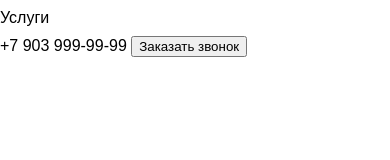
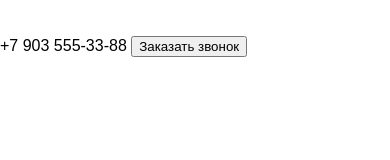
Before and after one commit to den-korotkov/new, a plain HTML site: page index.html in a window 390 px wide. Drawn offline with Linux system fonts and the light colour scheme.

Commit message:
phone number chang

```diff
--- a/index.html
+++ b/index.html
@@ -12,11 +12,11 @@
 <body>
     <header>
         <nav>
-            <a href="#services">Услуги</a>
+
 
         </nav>
         <div>
-            <a href="tel:+79039999999">+7 903 999-99-99</a>
+            <a href="tel:+79039999999">+7 903 555-33-88</a>
             <button>Заказать звонок</button>
         </div>
     </header>
```
